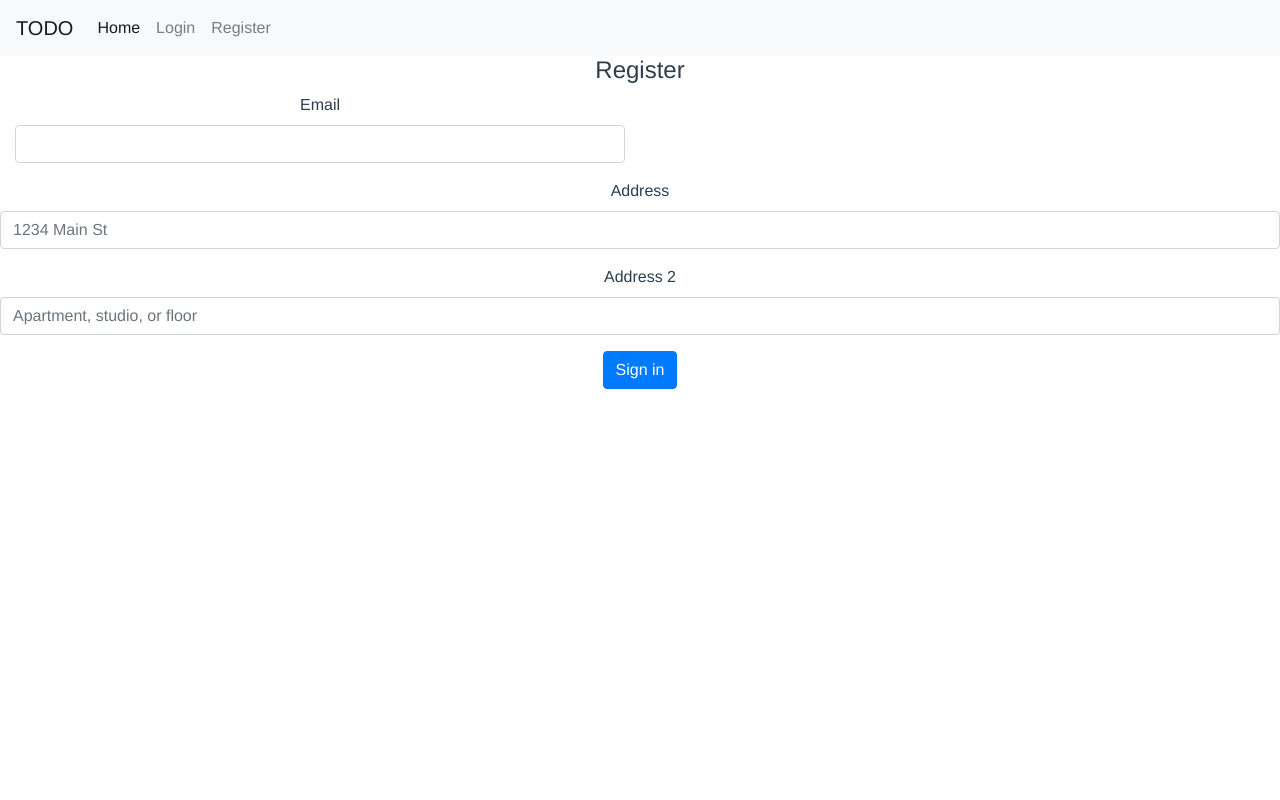
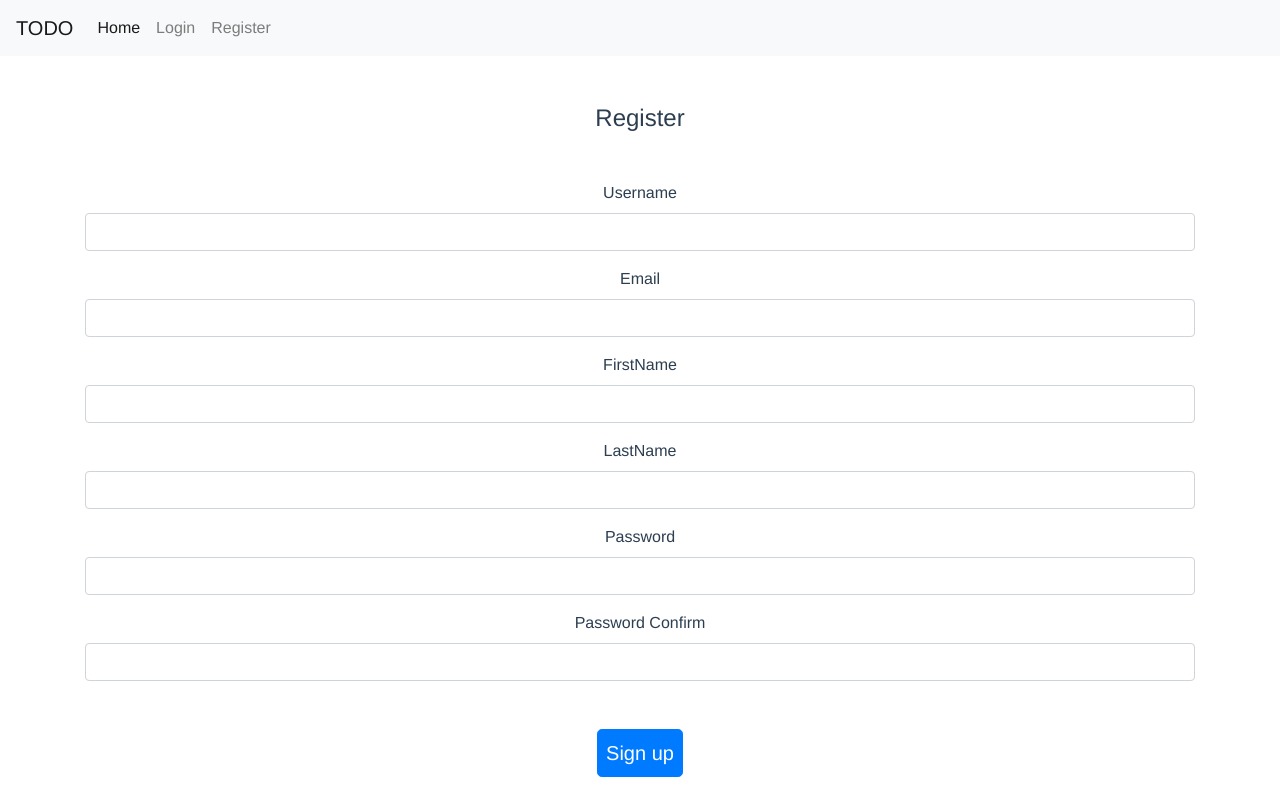
Before and after one commit to Gaurav-dawadi/Todo-using-DRF-VueJs-TypeScript-JWT, a Vue app: page /register in a window 1280 px wide. Built offline with nearby package versions, Linux system fonts and the light colour scheme.

Commit message:
style: do some minimal basic styling

```diff
--- a/src/views/Home.vue
+++ b/src/views/Home.vue
@@ -1,6 +1,6 @@
 <template>
-  <div>
-
+  <div class="container mt-5 mb-5">
+    <h1>This is Main Page</h1>
   </div>
 </template>
 
--- a/src/views/Login.vue
+++ b/src/views/Login.vue
@@ -1,11 +1,11 @@
 <template>
-    <div>
+    <div class="container mt-5">
         <div class='form-header'>
             <h4>Login</h4>
         </div>
-        <div class='form-body'>
+        <div class='form-body mt-5'>
             <form @submit.prevent="login">
-                <div class="form-group col-md-6">
+                <div class="form-group">
                     <label for="inputUsername">Username</label>
                     <input type="text" class="form-control" id="inputUsername">
                 </div>
@@ -13,7 +13,9 @@
                     <label for="inputPassword">Password</label>
                     <input type="password" class="form-control" id="inputPassword">
                 </div>
-                <button type="submit" class="btn btn-primary">Sign in</button>
+                <div class="mt-5">
+                    <button type="submit" class="btn btn-primary btn-lg p-2">Login</button>
+                </div>
             </form>
         </div>
 
--- a/src/views/Register.vue
+++ b/src/views/Register.vue
@@ -1,23 +1,37 @@
 <template>
-    <div>
+    <div class="container mt-5">
         <div class='form-header'>
             <h4>Register</h4>
         </div>
-        <div class='form-body'>
+        <div class='form-body mt-5'>
             <form @submit.prevent="register">
-                <div class="form-group col-md-6">
-                    <label for="inputEmail4">Email</label>
-                    <input type="email" class="form-control" id="inputEmail4">
+                <div class="form-group">
+                    <label for="inputUsername">Username</label>
+                    <input type="text" class="form-control" id="inputUsername">
                 </div>
                 <div class="form-group">
-                    <label for="inputAddress">Address</label>
-                    <input type="text" class="form-control" id="inputAddress" placeholder="1234 Main St">
+                    <label for="inputEmail">Email</label>
+                    <input type="email" class="form-control" id="inputEmail">
                 </div>
                 <div class="form-group">
-                    <label for="inputAddress2">Address 2</label>
-                    <input type="text" class="form-control" id="inputAddress2" placeholder="Apartment, studio, or floor">
+                    <label for="inputFirstname">FirstName</label>
+                    <input type="text" class="form-control" id="inputFirstname">
                 </div>
-                <button type="submit" class="btn btn-primary">Sign in</button>
+                <div class="form-group">
+                    <label for="inputLastname">LastName</label>
+                    <input type="text" class="form-control" id="inputLastname">
+                </div>
+                <div class="form-group">
+                    <label for="inputPassword">Password</label>
+                    <input type="password" class="form-control" id="inputPassword">
+                </div>
+                <div class="form-group">
+                    <label for="inputPassword2">Password Confirm</label>
+                    <input type="password" class="form-control" id="inputPassword2">
+                </div>
+                <div class="mt-5">
+                    <button type="submit" class="btn btn-primary btn-lg p-2">Sign up</button>
+                </div>
             </form>
         </div>
 
```
